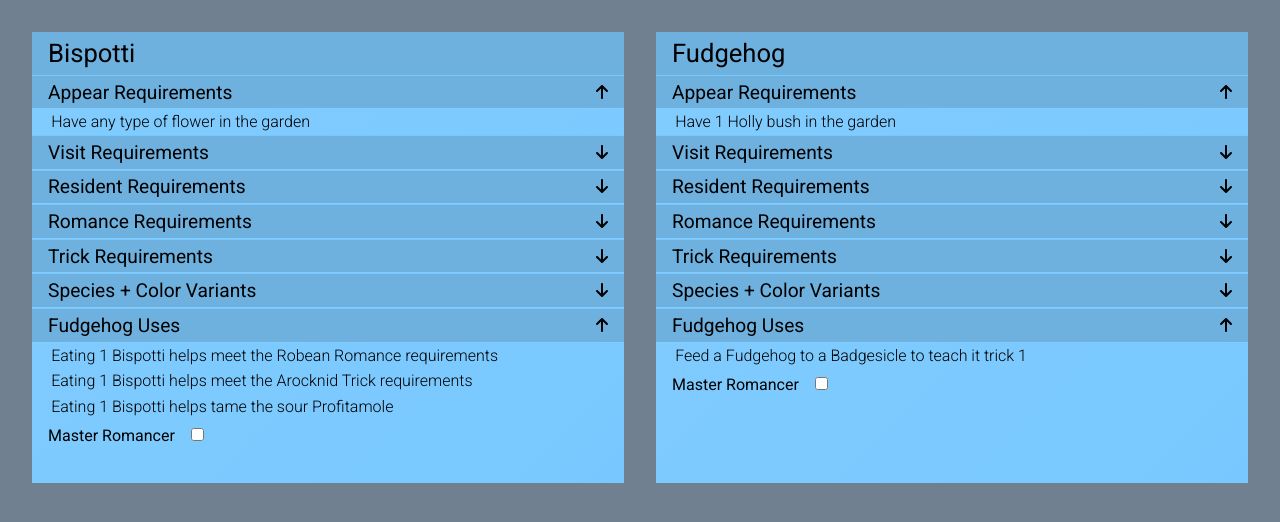
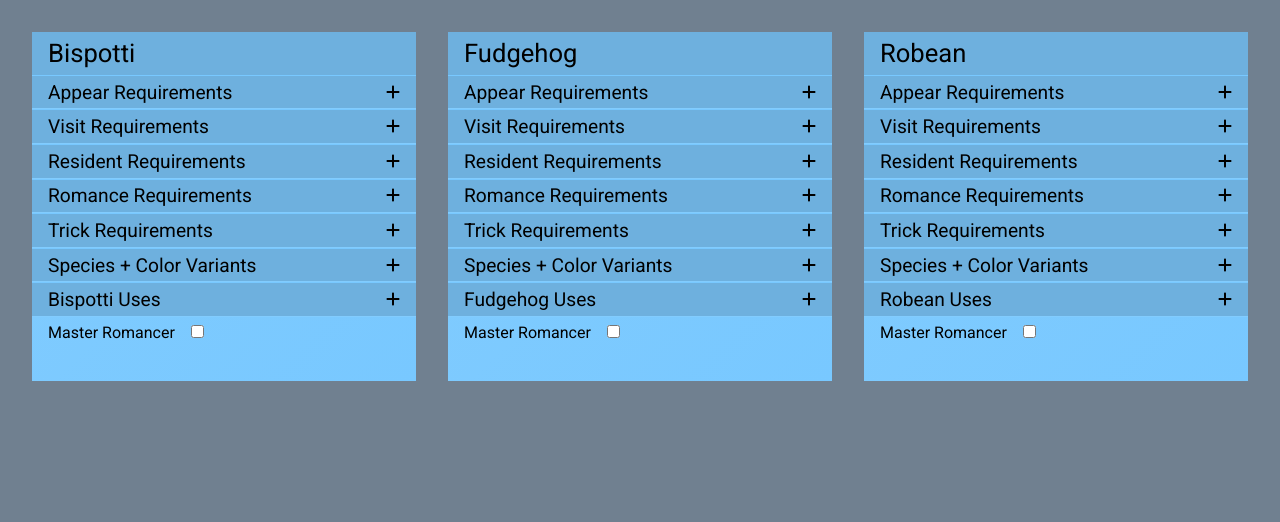
Before and after one commit to Shoozle/react-viva-pinata, a React (Create React App) app: page / in a window 1280 px wide. Shown: the top 522 px of the page. Built offline with nearby package versions, Linux system fonts and the light colour scheme.

Commit message:
Pinata.name for uses and Robean added

```diff
--- a/src/PinataData.js
+++ b/src/PinataData.js
@@ -64,5 +64,36 @@ export const Pinatas = [
          'Feed a Fudgehog to a Badgesicle to teach it trick 1'
       ],
       masterRomancer: false
+   },
+   {
+      name : 'Robean',
+      appear: [
+         'Can only be found in the Piñarctic',
+      ],
+      visit: [
+         `Trap it with a Holly Berry in the Piñarctic`,
+      ],
+      resident: [
+         'You have 1 square pinometer of snow (1%)',
+      ],
+      romance: [
+         'Has eaten 1 Bispotti',
+         'Have 3 square pinometers of snow (3%)',
+         'There is a Robean house in the garden',
+      ],
+      trick: [
+         'Feed it a hazelnut seed to have it perform Trick 1',
+         'Feed it a hazelnut to have it perform Trick 2'
+      ],
+      species: [
+         'Feeding it a carrot changes its color to orange',
+         'Feeding it a gooseberry fool changes its color to blue',
+         'Feeding it a fireweed changes its color to purple',
+      ],
+      uses: [
+         'Eating 1 Robean helps meet the Syrupent Romance requirements.',
+         'Eating 1 Robean helps meet the Buzzenge Romance requirements.',
+      ],
+      masterRomancer: false
    }
 ]
--- a/src/components/Pinata.jsx
+++ b/src/components/Pinata.jsx
@@ -1,20 +1,20 @@
 import { useEffect, useState } from "react"
 import styled from "styled-components"
 import { FontAwesomeIcon } from "@fortawesome/react-fontawesome";
-import { faArrowDown, faArrowUp } from "@fortawesome/free-solid-svg-icons";
+import { faPlus, faMinus } from "@fortawesome/free-solid-svg-icons";
 
 function Pinata(pata) {
 
    const pinata = { ...pata.pinata }
 
-   const [appear, setAppear] = useState(true);
+   const [appear, setAppear] = useState(false);
    const [visit, setVisit] = useState(false);
    const [resident, setResident] = useState(false);
    const [romance, setRomance] = useState(false);
    const [trick, setTrick] = useState(false);
    const [species, setSpecies] = useState(false);
    // const [wildcard, setWildcard] = useState(false);
-   const [uses, setUses] = useState(true);
+   const [uses, setUses] = useState(false);
    const [masterRomancer, setMasterRomancer] = useState(() => {
       const saved = localStorage.getItem(`${pinata.name}`);
       const initValue = JSON.parse(saved);
@@ -34,27 +34,27 @@ function Pinata(pata) {
       <Card>
          <h3>{pinata.name}</h3>
          <div>
-            <h4 onClick={() => { setAppear(!appear) }} >Appear Requirements <span><FontAwesomeIcon icon={appear ? faArrowUp : faArrowDown} /></span> </h4>
+            <h4 onClick={() => { setAppear(!appear) }} >Appear Requirements <span><FontAwesomeIcon icon={appear ? faMinus : faPlus} /></span> </h4>
             <ul className={appear ? 'visible' : 'invisible'}>
                {pinata.appear.map((appear, index) => (<li key={index}>{appear}</li>))}
             </ul>
-            <h4 onClick={() => { setVisit(!visit) }}>Visit Requirements <span><FontAwesomeIcon icon={visit ? faArrowUp : faArrowDown} /></span> </h4>
+            <h4 onClick={() => { setVisit(!visit) }}>Visit Requirements <span><FontAwesomeIcon icon={visit ? faMinus : faPlus} /></span> </h4>
             <ul className={visit ? 'visible' : 'invisible'}>
                {pinata.visit.map((visit, index) => (<li key={index}>{visit}</li>))}
             </ul>
-            <h4 onClick={() => { setResident(!resident) }}>Resident Requirements <span><FontAwesomeIcon icon={resident ? faArrowUp : faArrowDown} /></span> </h4>
+            <h4 onClick={() => { setResident(!resident) }}>Resident Requirements <span><FontAwesomeIcon icon={resident ? faMinus : faPlus} /></span> </h4>
             <ul className={resident ? 'visible' : 'invisible'}>
                {pinata.resident.map((resident, index) => (<li key={index}>{resident}</li>))}
             </ul>
-            <h4 onClick={() => { setRomance(!romance) }}>Romance Requirements <span><FontAwesomeIcon icon={romance ? faArrowUp : faArrowDown} /></span> </h4>
+            <h4 onClick={() => { setRomance(!romance) }}>Romance Requirements <span><FontAwesomeIcon icon={romance ? faMinus : faPlus} /></span> </h4>
             <ul className={romance ? 'visible' : 'invisible'}>
                {pinata.romance.map((romance, index) => (<li key={index}>{romance}</li>))}
             </ul>
-            <h4 onClick={() => { setTrick(!trick) }}>Trick Requirements <span><FontAwesomeIcon icon={trick ? faArrowUp : faArrowDown} /></span> </h4>
+            <h4 onClick={() => { setTrick(!trick) }}>Trick Requirements <span><FontAwesomeIcon icon={trick ? faMinus : faPlus} /></span> </h4>
             <ul className={trick ? 'visible' : 'invisible'}>
                {pinata.trick.map((trick, index) => (<li key={index}>{trick}</li>))}
             </ul>
-            <h4 onClick={() => { setSpecies(!species) }}>Species + Color Variants <span><FontAwesomeIcon icon={species ? faArrowUp : faArrowDown} /></span> </h4>
+            <h4 onClick={() => { setSpecies(!species) }}>Species + Color Variants <span><FontAwesomeIcon icon={species ? faMinus : faPlus} /></span> </h4>
             <ul className={species ? 'visible' : 'invisible'}>
                {pinata.species.map((species, index) => (<li key={index}>{species}</li>))}
             </ul>
@@ -64,7 +64,7 @@ function Pinata(pata) {
                <li>Ears</li>
                <li>Three Horns</li>
             </ul> */}
-            <h4 onClick={() => { setUses(!uses) }}>Fudgehog Uses <span><FontAwesomeIcon icon={uses ? faArrowUp : faArrowDown} /></span> </h4>
+            <h4 onClick={() => { setUses(!uses) }}>{pinata.name} Uses <span><FontAwesomeIcon icon={uses ? faMinus : faPlus} /></span> </h4>
             <ul className={uses ? 'visible' : 'invisible'}>
                {pinata.uses.map((uses, index) => (<li key={index}>{uses}</li>))}
             </ul>
```
